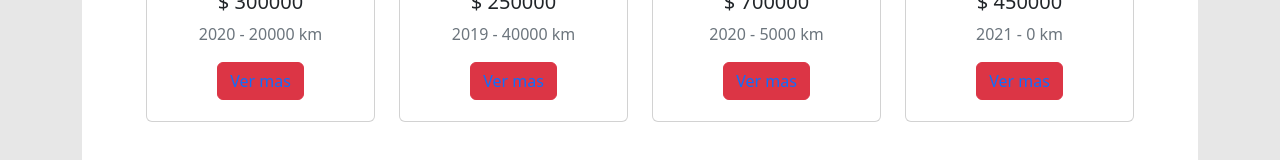
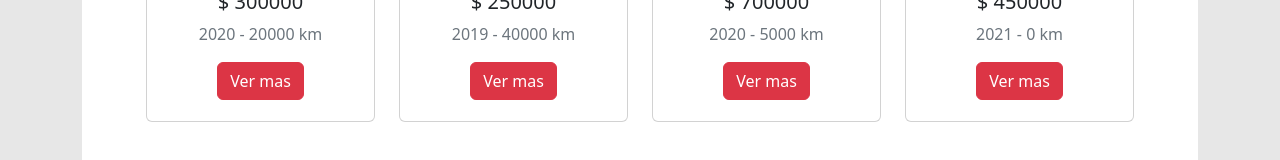
Before and after one commit to hernanmf/Car-Shop, a React (Create React App) app in the folder client/: page /listaautos in a window 1280 px wide. Shown: the part 444-604 px from the top of the page. Built offline with nearby package versions, Linux system fonts and the light colour scheme.

Commit message:
proteccion de rutas

```diff
--- a/client/src/App.js
+++ b/client/src/App.js
@@ -1,7 +1,6 @@
 import { BrowserRouter as Router, Routes, Route } from 'react-router-dom';
-import React from "react";
-import { AutosProvider } from './Context/AutosContext';
-import { UsuariosProvider } from './Context/UserContext';
+import React, { useContext } from "react";
+import { UsuariosContext } from './Context/UserContext';
 
 import './App.css';
 
@@ -22,32 +21,35 @@ import NuevoUsuario from './pages/nuevoUsuario';
 
 
 function App() {
+  const { activeUser } = useContext(UsuariosContext);
   return (
     <>
-      <UsuariosProvider>
-      <AutosProvider>
       <div className='App'>
         <Router>
             <Header />
-            <Routes>
+          <Routes>
             <Route path="*" element={ <Home /> } />
-            <Route path="/" element={ <Home /> } />
+            <Route path="/" element={<Home />} />
             <Route path="/login" element={ <LogIn /> } />
             <Route path="/contacto" element={<Contacto />} />
             <Route path="/listaautos" element={<ListaAutos />} />
             <Route path="/vistavehiculo" element={<VistaVehiculo />} />
-            <Route path="/misdatos" element={ <Misdatos /> } />
-            <Route path="/mispublicaciones" element={<MisPublicaciones />} />
-            <Route path="/nuevoauto" element={<NuevoAuto />} />
             <Route path="/nuevousuario" element={<NuevoUsuario />} />
-            <Route path="/editarauto" element={<EditarAuto />} />
-            <Route path="/editardatos" element={<Editardatos />} />
+            {activeUser ?
+              <>
+              <Route path="/misdatos" element={<Misdatos />} />
+              <Route path="/mispublicaciones" element={<MisPublicaciones />} />
+              <Route path="/nuevoauto" element={<NuevoAuto />} />
+              <Route path="/editarauto" element={<EditarAuto />} />
+              <Route path="/editardatos" element={<Editardatos />} />
+              </>
+              :
+              <></>
+            }
             </Routes>
           <Footer />
         </Router>
       </div>
-      </AutosProvider>
-      </UsuariosProvider>
     </>
   );
 }
--- a/client/src/index.js
+++ b/client/src/index.js
@@ -3,10 +3,16 @@ import ReactDOM from 'react-dom/client';
 
 import './index.css';
 import App from './App';
+import { AutosProvider } from './Context/AutosContext';
+import { UsuariosProvider } from './Context/UserContext';
 
 const root = ReactDOM.createRoot(document.getElementById('root'));
 root.render(
   <React.StrictMode>
-    <App />
+    <UsuariosProvider>
+      <AutosProvider>
+        <App />
+      </AutosProvider>
+    </UsuariosProvider>
   </React.StrictMode>
 );
--- a/client/src/pages/listaAutos.jsx
+++ b/client/src/pages/listaAutos.jsx
@@ -60,7 +60,7 @@ const ListaAutos = () => {
                       <h5>$ {auto.precio}</h5>
                       <p className="text-muted">{auto.anio} - {auto.kilometros} km</p>
                       <Button variant="danger" id='btnVer' onClick={(event) => handleActiveCar(auto.id, event)}>
-                        <Link to="/vistavehiculo" style={{ textDecoration: 'none' }}>
+                        <Link to="/vistavehiculo" style={{ color:'white' ,textDecoration: 'none' }}>
                         Ver mas
                         </Link>
                       </Button>
```
